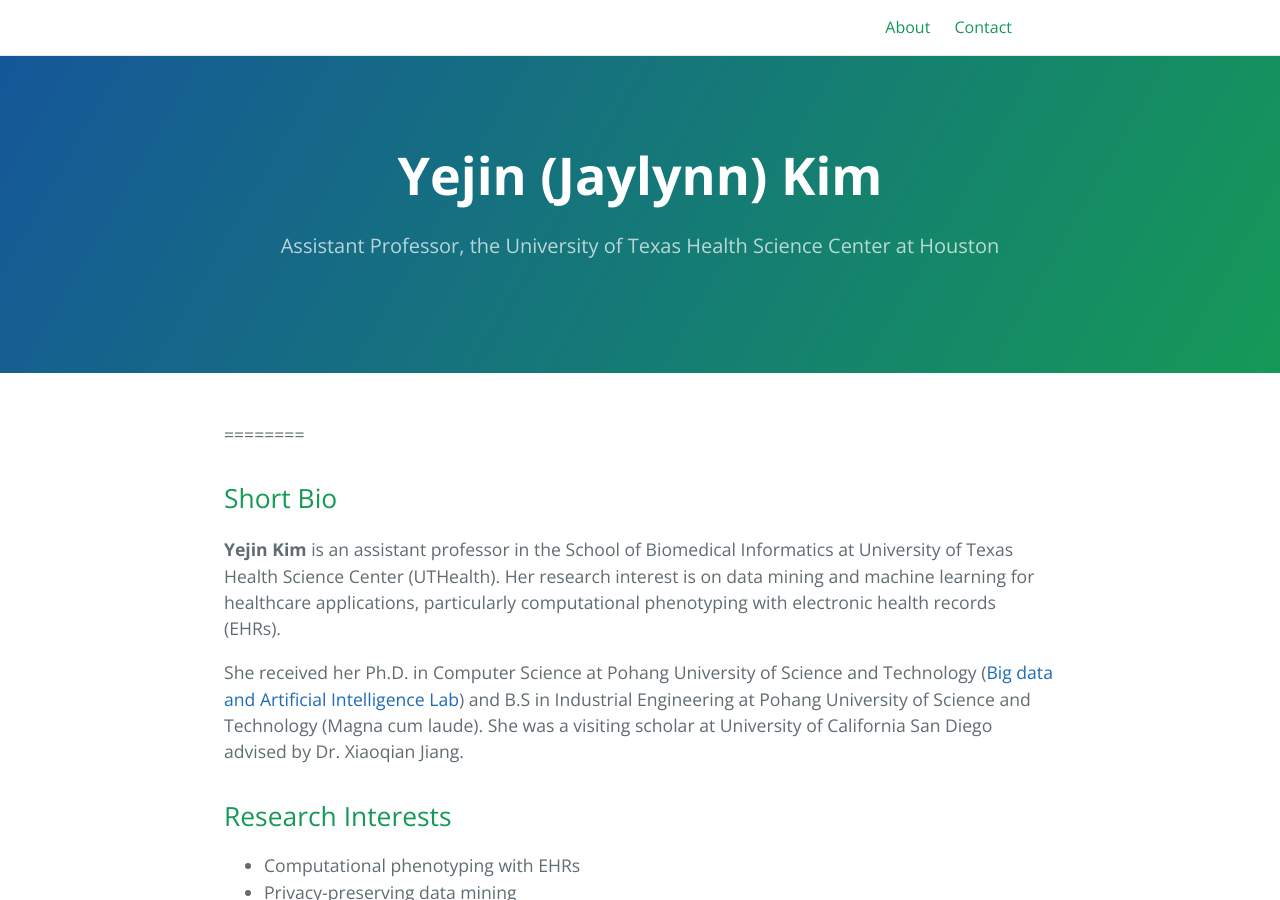
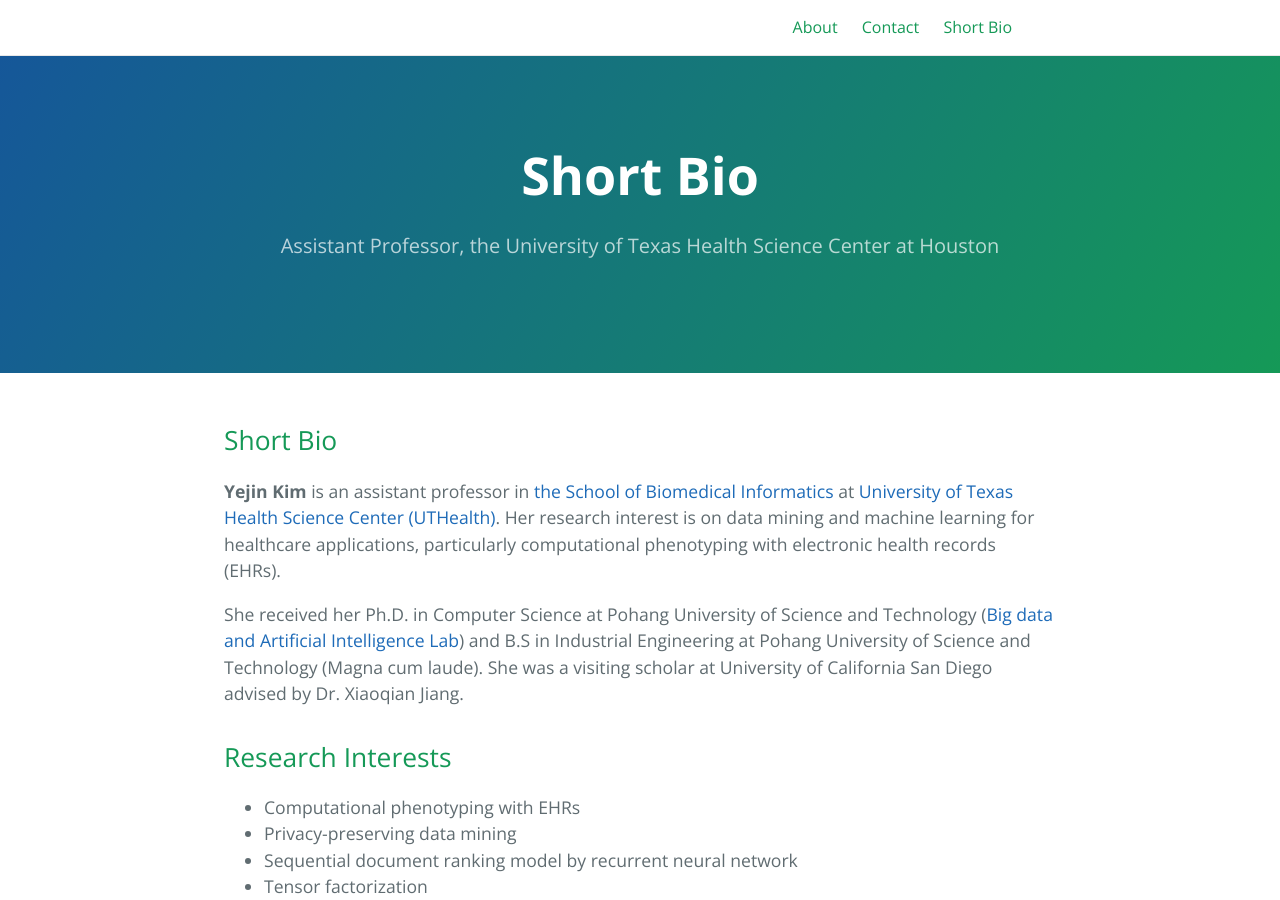
Before and after one commit to yejinjkim/yejinjkim.github.io, a Jekyll site: the page built from index.md, in a window 1280 px wide and 900 px high. Built offline with Jekyll 4.4.1, drawn with Linux system fonts in a browser that asks for light colours; our own code applies the rules of GitHub Pages for plain Markdown files; some of the changed lines change nothing that is shown.

Commit message:
Update index.md

```diff
--- a/index.md
+++ b/index.md
@@ -1,6 +1,5 @@
-========
 ## Short Bio
-**Yejin Kim** is an assistant professor in the School of Biomedical Informatics at University of Texas Health Science Center (UTHealth).
+**Yejin Kim** is an assistant professor in [the School of Biomedical Informatics](https://sbmi.uth.edu/) at [University of Texas Health Science Center (UTHealth)](https://www.uth.edu/).
 Her research interest is on data mining and machine learning for healthcare applications, particularly computational phenotyping with electronic health records (EHRs).
 
 She received her Ph.D. in Computer Science at Pohang University of Science and Technology ([Big data and Artificial Intelligence Lab](https://sites.google.com/site/postechdm/)) and B.S in Industrial Engineering at Pohang University of Science and Technology (Magna cum laude). She was a visiting scholar at University of California San Diego advised by Dr. Xiaoqian Jiang.
```
